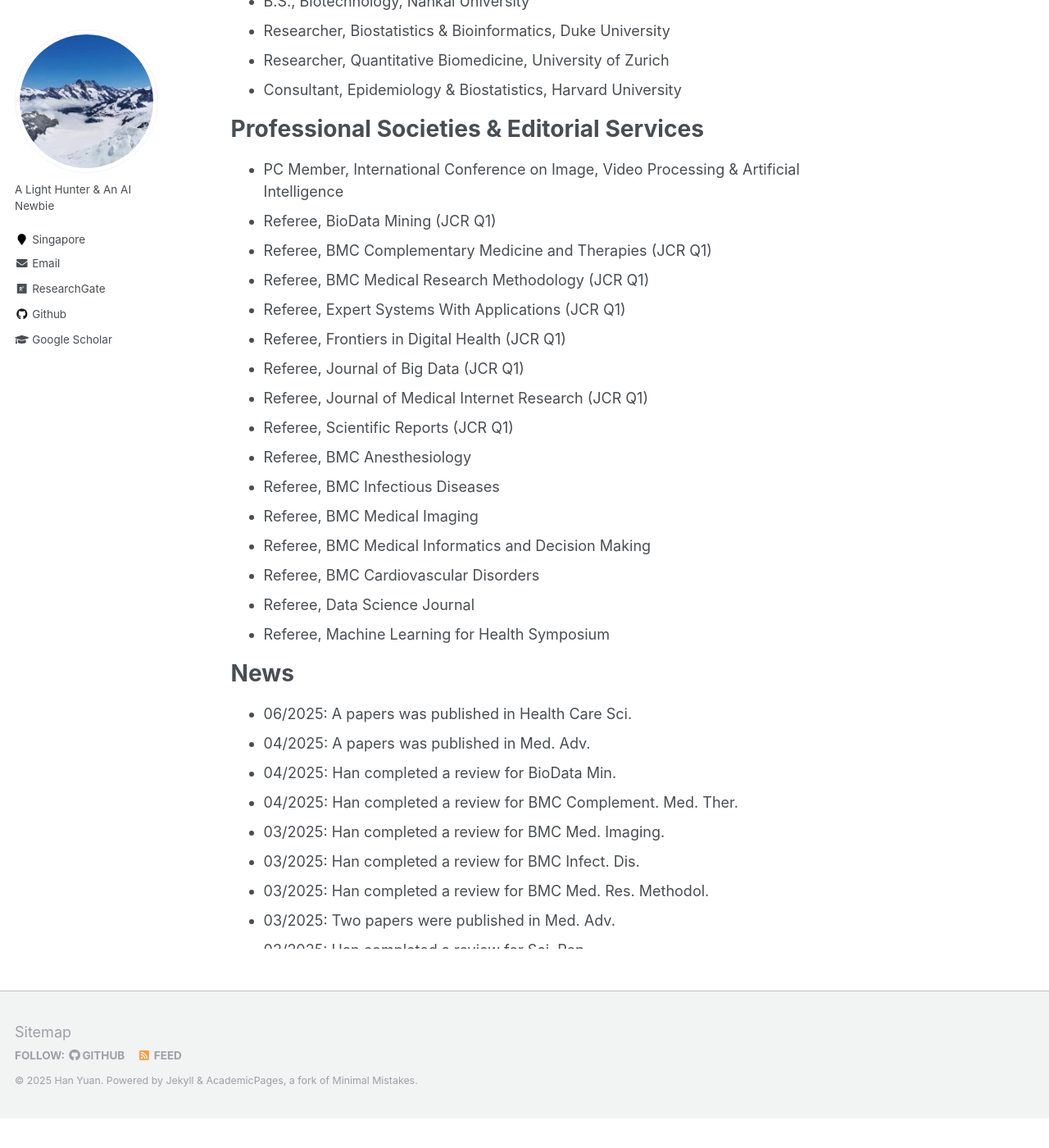
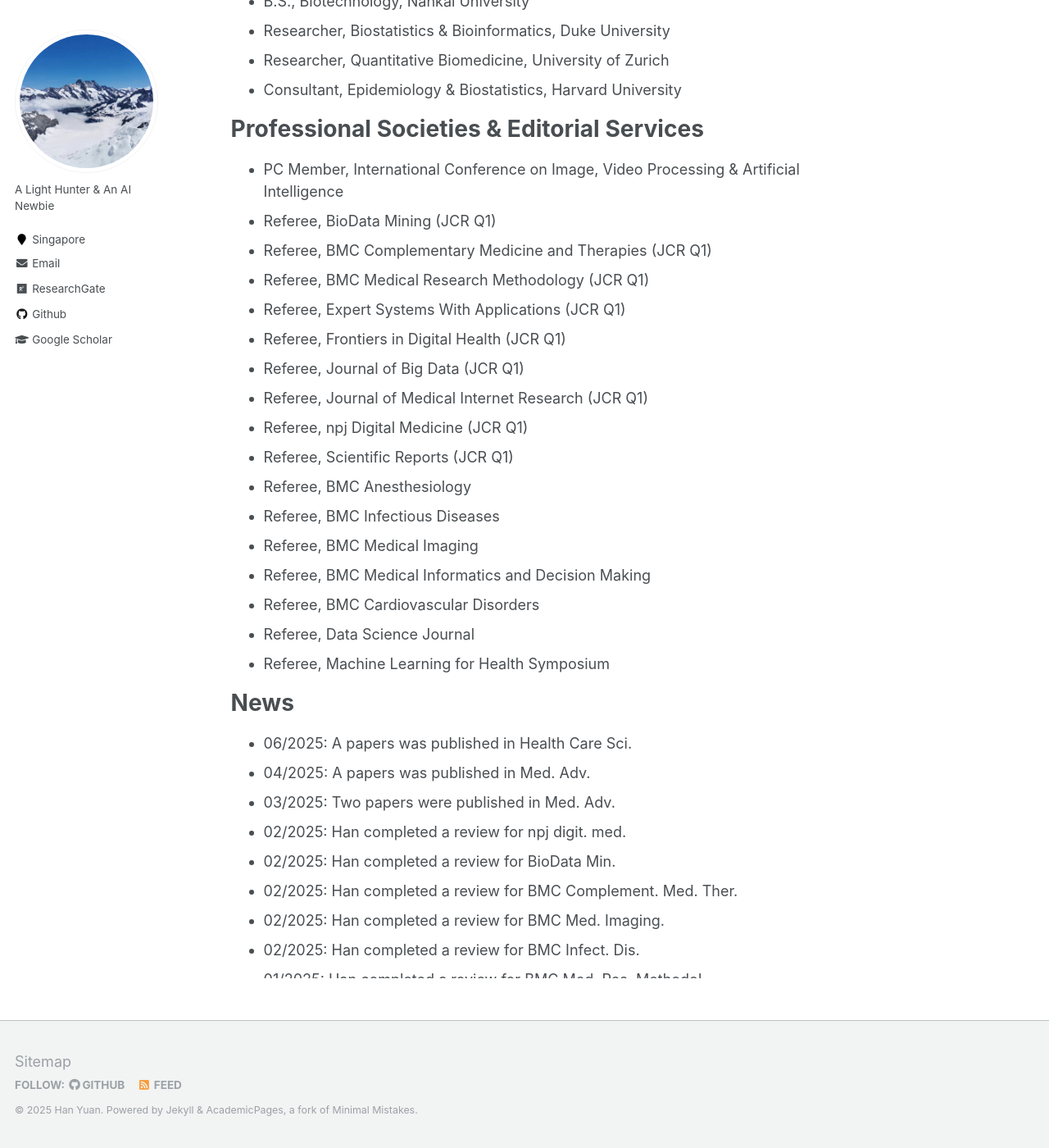
Before and after one commit to Han-Yuan-Med/Han-Yuan-Med.github.io, a Jekyll site: the page built from _pages/about.md, in a window 1280 px wide and 1400 px high, scrolled down 798 px. Shown: the whole window at 82% size. Built offline with Jekyll 4.4.1, drawn with Linux system fonts in a browser that asks for light colours; before the commit the page ends 2162 px from its top, so only the background shows below that.

Commit message:
Update about.md

```diff
--- a/_pages/about.md
+++ b/_pages/about.md
@@ -30,6 +30,7 @@
 * Referee, Frontiers in Digital Health (JCR Q1)
 * Referee, Journal of Big Data (JCR Q1)
 * Referee, Journal of Medical Internet Research (JCR Q1)
+* Referee, npj Digital Medicine (JCR Q1)
 * Referee, Scientific Reports (JCR Q1)
 * Referee, BMC Anesthesiology
 * Referee, BMC Infectious Diseases
@@ -43,24 +44,25 @@
 <ul style="width: auto; height: 300px; overflow: auto">
   <li>06/2025: A papers was published in Health Care Sci.</li>
   <li>04/2025: A papers was published in Med. Adv.</li>
-  <li>04/2025: Han completed a review for BioData Min.</li>
-  <li>04/2025: Han completed a review for BMC Complement. Med. Ther.</li>
-  <li>03/2025: Han completed a review for BMC Med. Imaging.</li>
-  <li>03/2025: Han completed a review for BMC Infect. Dis.</li>
-  <li>03/2025: Han completed a review for BMC Med. Res. Methodol.</li>
   <li>03/2025: Two papers were published in Med. Adv.</li>
-  <li>02/2025: Han completed a review for Sci. Rep.</li>
-  <li>02/2025: Han completed a review for J. Big Data.</li>
-  <li>02/2025: Han completed a review for BMC Anesthesiol.
-  <li>02/2025: Han completed a review for BMC Med. Inform. Decis. Mak.</li>
+  <li>02/2025: Han completed a review for npj digit. med.</li>
+  <li>02/2025: Han completed a review for BioData Min.</li>
+  <li>02/2025: Han completed a review for BMC Complement. Med. Ther.</li>
+  <li>02/2025: Han completed a review for BMC Med. Imaging.</li>
+  <li>02/2025: Han completed a review for BMC Infect. Dis.</li>
+  <li>01/2025: Han completed a review for BMC Med. Res. Methodol.</li>
   <li>01/2025: Two papers were published in iRadiol.</li>
-  <li>01/2025: Han completed a review for BMC Med. Imaging.</li>
-  <li>01/2025: Han completed a review for BMC Med. Inform. Decis. Mak.</li>
-  <li>01/2025: Han completed a review for Front. Digit. Health.</li>
+  <li>01/2025: Han completed a review for Sci. Rep.</li>
+  <li>01/2025: Han completed a review for J. Big Data.</li>
+  <li>01/2025: Han completed a review for BMC Anesthesiol.
   <li>12/2024: A paper was published in Health Care Sci.</li>
   <li>12/2024: A paper was published in BMC Med. Res. Methodol.</li>
   <li>12/2024: A paper was published in Med. Adv.</li>
-  <li>12/2024: Han completed a review for BMC Cardiovasc. Disord.</li>
+  <li>12/2025: Han completed a review for BMC Med. Inform. Decis. Mak.</li>
+  <li>12/2025: Han completed a review for BMC Med. Imaging.</li>
+  <li>12/2025: Han completed a review for BMC Med. Inform. Decis. Mak.</li>
+  <li>11/2025: Han completed a review for Front. Digit. Health.</li>
+  <li>11/2024: Han completed a review for BMC Cardiovasc. Disord.</li>
   <li>11/2024: Han completed a review for Sci. Rep.</li>
   <li>11/2024: Han completed a review for J. Med. Internet Res.</li>
   <li>10/2024: A paper was published in Asia-Pac. J. Ophthalmol.</li>
```
